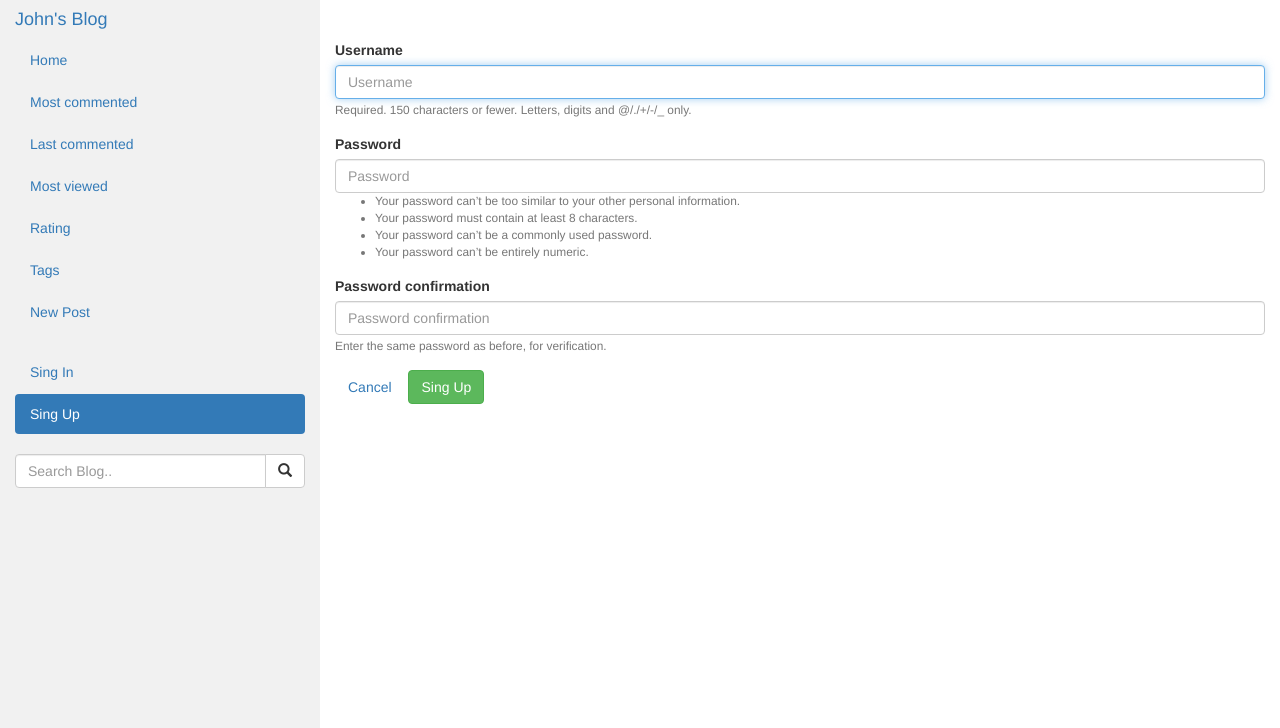
After one commit to roman985475612/Simple-Blog, a Django app: page /account/register/ in a window 1280 px wide. The commit adds this page. Shown: the top 728 px of the page. Run offline with Django 3.2, Linux system fonts and the light colour scheme; some libraries are stand-ins or nearby versions.

Commit message:
Task # 22 complete: added sign up features

```diff
--- /dev/null
+++ b/accounts/templates/accounts/register.html
@@ -0,0 +1,19 @@
+{% extends "blog/base.html" %}
+{% load bootstrap3 %}
+
+{% block title %}Sing Up{% endblock %}
+
+{% block content %}
+    <div class="col-sm-9">
+        <br><br>
+        <form action="" method="post" class="form" role="form">
+            {% csrf_token %}
+            {% bootstrap_form form %}
+            {% buttons %}
+                <input type="button" class="btn btn-link" value="Cancel"
+                       onclick="window.history.go(-1);">
+                <input type="submit" class="btn btn-success" value="Sing Up">
+            {% endbuttons %}
+        </form>
+    </div>
+{% endblock %}
--- a/accounts/urls.py
+++ b/accounts/urls.py
@@ -10,4 +10,5 @@ urlpatterns = [
         {'template_name': 'accounts/login.html'}, name='login'),
     url('^logout/$', auth_views.logout,
         {'next_page': '/'}, name='logout'),
+    url('^register/$', views.RegisterFormView.as_view(), name='register'),
 ]
--- a/accounts/views.py
+++ b/accounts/views.py
@@ -1,3 +1,19 @@
+from django.contrib.auth import authenticate, login
+from django.contrib.auth.forms import UserCreationForm
+from django.views.generic.edit import FormView
 from django.shortcuts import render
+from django.urls import reverse_lazy
 
-# Create your views here.
+
+class RegisterFormView(FormView):
+    template_name = 'accounts/register.html'
+    form_class = UserCreationForm
+    success_url = reverse_lazy('blog:index')
+
+    def form_valid(self, form):
+        new_user = form.save()
+        username = new_user.username
+        password = form.cleaned_data['password1']
+        user = authenticate(username=username, password=password)
+        login(self.request, user)
+        return super().form_valid(form)
--- a/blog/templates/blog/base.html
+++ b/blog/templates/blog/base.html
@@ -20,6 +20,7 @@
   {% url 'blog:rating' as rtg %}
 
   {% url 'accounts:login' as log %}
+  {% url 'accounts:register' as reg %}
 
   <div class="container-fluid">
     <div class="row content">
@@ -41,6 +42,7 @@
             <li><a href="{% url 'accounts:logout' %}">Sign Out</a></li>
           {% else %}
             <li {% if request.path == log %}class="active"{% endif %}><a href="{{ log }}">Sing In</a></li>
+            <li {% if request.path == reg %}class="active"{% endif %}><a href="{{ reg }}">Sing Up</a></li>
           {% endif %}
 
         </ul>
```
